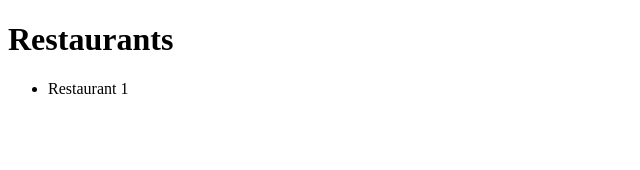
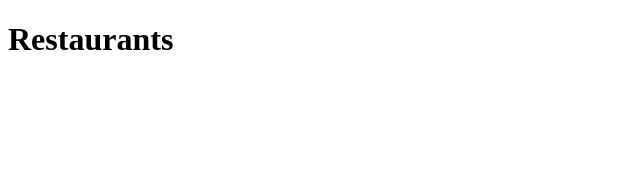
Before and after one commit to sophiabrandt/opinion-ate, a React (Vite) app: page / in a window 1280 px wide. Shown: the top 170 px of the page, without its empty margins (0-640 px from the left). Built offline with nearby package versions, Linux system fonts and the light colour scheme.

Commit message:
feat: display restaurants in RestaurantList

```diff
--- a/src/components/RestaurantList.tsx
+++ b/src/components/RestaurantList.tsx
@@ -1,17 +1,24 @@
 import {useEffect} from 'react';
+import {Restaurant} from './RestaurantScreen';
 
 interface RestaurantListProps {
   loadRestaurants: () => void;
+  restaurants: Restaurant[];
 }
 
-export default function RestaurantList({loadRestaurants}: RestaurantListProps) {
+export default function RestaurantList({
+  loadRestaurants,
+  restaurants,
+}: RestaurantListProps) {
   useEffect(() => {
     loadRestaurants();
   }, []);
 
   return (
     <ul>
-      <li>Restaurant 1</li>
+      {restaurants.map(restaurant => (
+        <li key={restaurant.id}>{restaurant.name}</li>
+      ))}
     </ul>
   );
 }
--- a/src/components/RestaurantScreen.tsx
+++ b/src/components/RestaurantScreen.tsx
@@ -1,10 +1,15 @@
 import RestaurantList from './RestaurantList';
+
+export interface Restaurant {
+  id: number;
+  name: string;
+}
 
 export default function RestaurantScreen() {
   return (
     <div>
       <h1>Restaurants</h1>
-      <RestaurantList loadRestaurants={() => {}} />
+      <RestaurantList loadRestaurants={() => {}} restaurants={[]} />
     </div>
   );
 }
```
Also changed, not shown: 1 other file (tests, documents, lock files or other folders).
